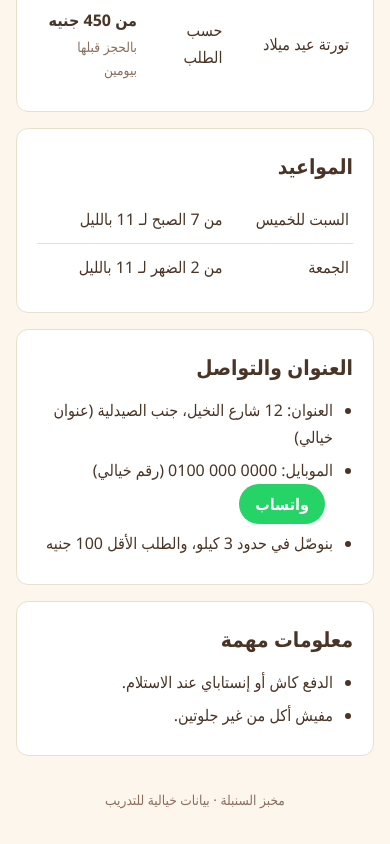
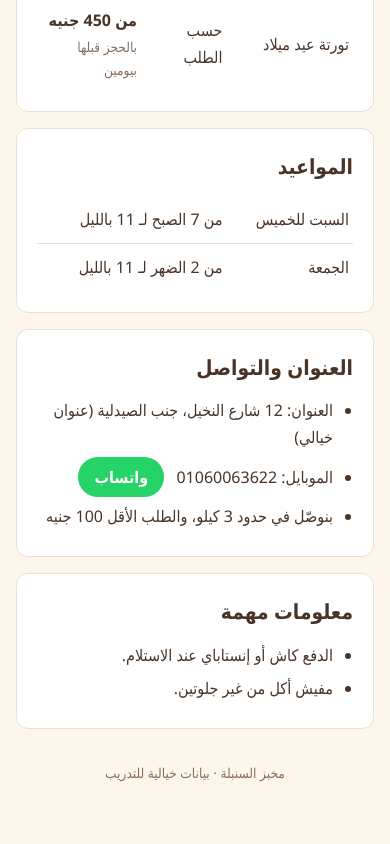
Before and after one commit to bodubondk1-droid/bakery, a plain HTML site: page index.html in a window 390 px wide. Shown: the part 656-1500 px from the top of the page. After the commit the page ends 1472 px from the top, so only its background shows below. Drawn offline with Linux system fonts and the light colour scheme.

Commit message:
Use real phone number for contact and WhatsApp

```diff
--- a/index.html
+++ b/index.html
@@ -151,8 +151,8 @@
         <h2>العنوان والتواصل</h2>
         <ul>
           <li>العنوان: 12 شارع النخيل، جنب الصيدلية (عنوان خيالي)</li>
-          <li>الموبايل: <span dir="ltr">0100 000 0000</span> (رقم خيالي)
-            <a class="whatsapp" href="https://wa.me/201000000000" target="_blank" rel="noopener">واتساب</a>
+          <li>الموبايل: <span dir="ltr">01060063622</span>
+            <a class="whatsapp" href="https://wa.me/201060063622" target="_blank" rel="noopener">واتساب</a>
           </li>
           <li>بنوصّل في حدود 3 كيلو، والطلب الأقل 100 جنيه</li>
         </ul>
```
